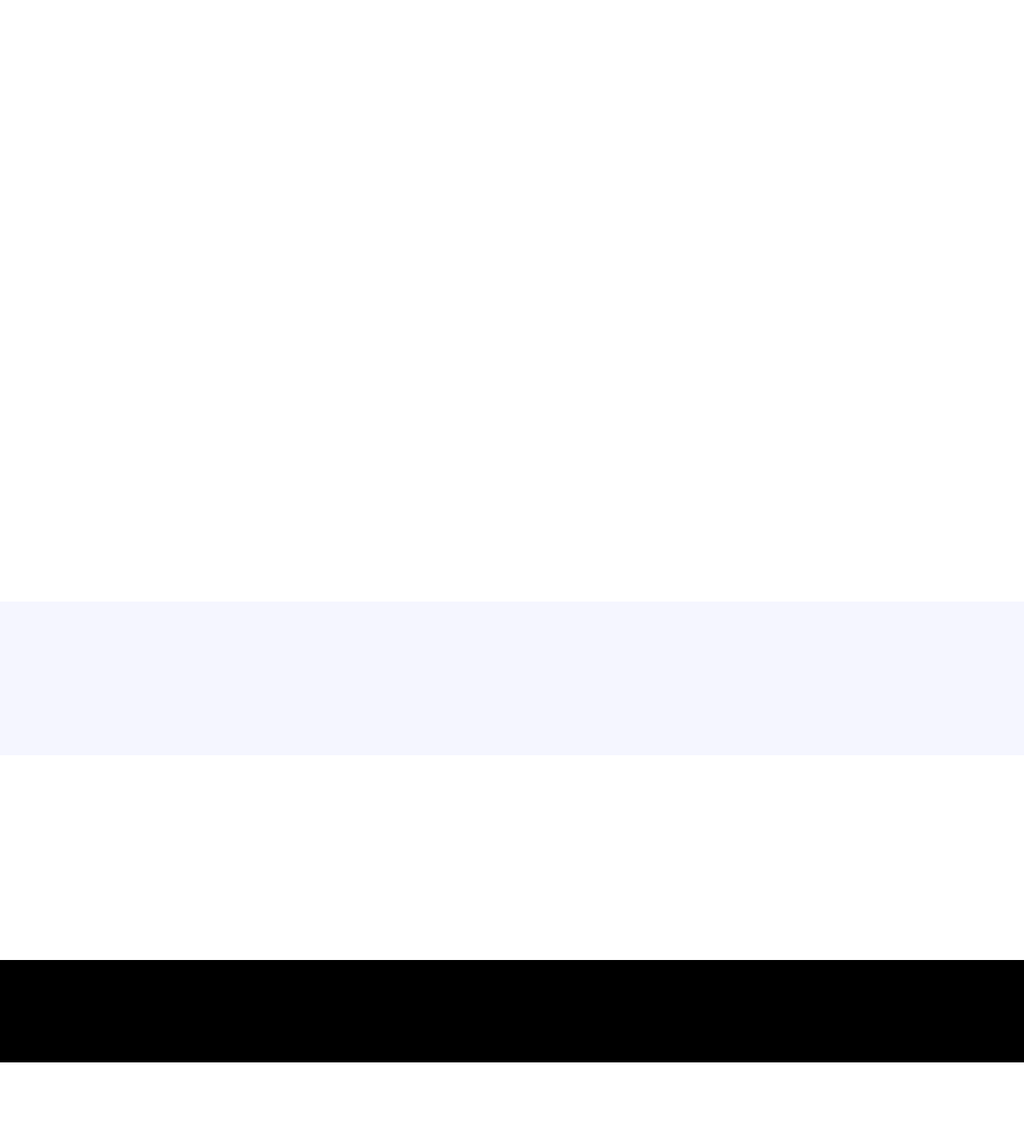
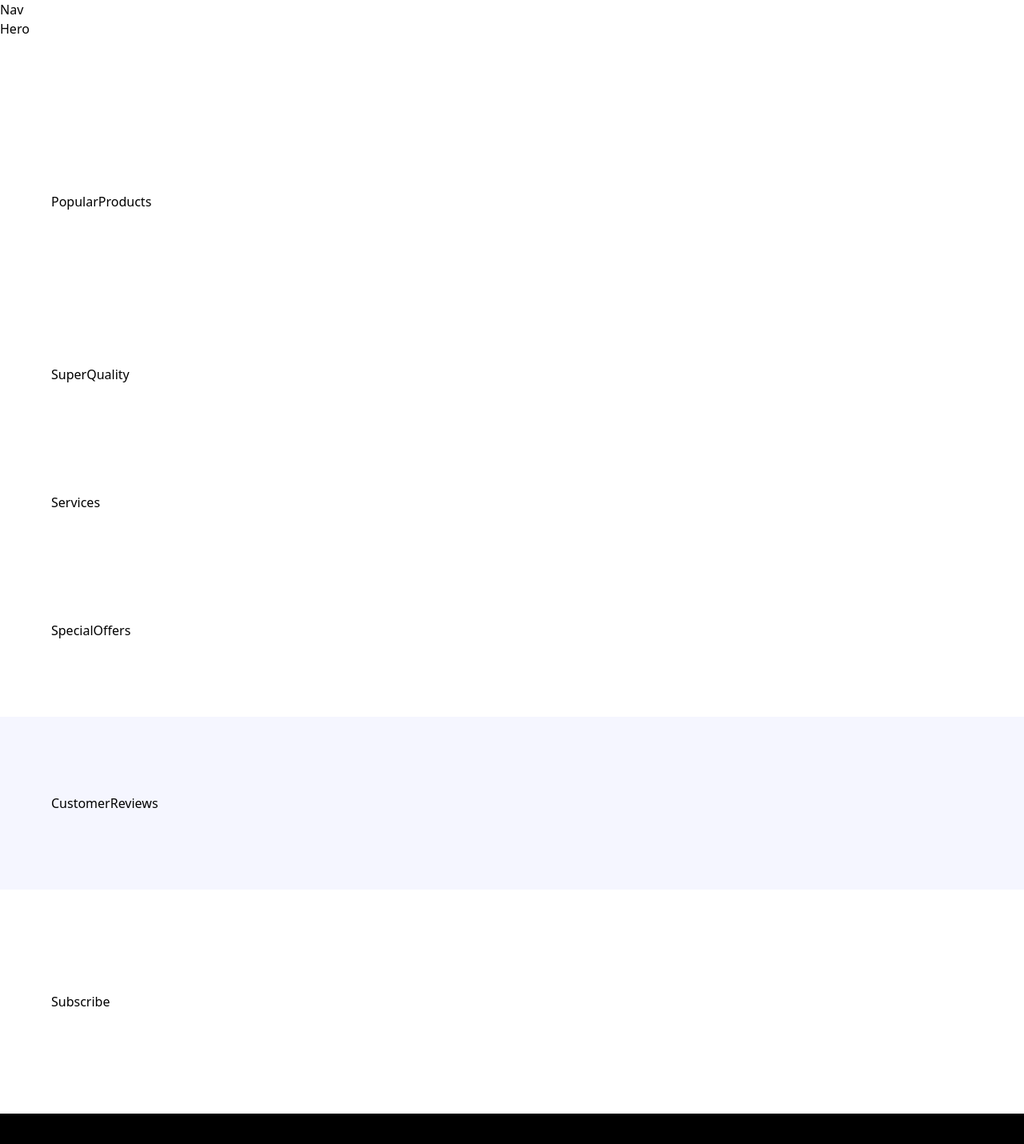
Before and after one commit to anhelms/nike, a React (Vite) app: page / in a window 1280 px wide. Shown: the top 1430 px of the page at 80% size. Before the commit the page ends 1328 px from the top, so only its background shows below. Built offline with nearby package versions, Linux system fonts and the light colour scheme; a web font is replaced by a local one.

Commit message:
adds components folder and Nav.jsx and imports to App.jsx also adds names of sections into the divs to label each part of the page

```diff
--- a/src/App.jsx
+++ b/src/App.jsx
@@ -1,8 +1,9 @@
 import { CustomerReviews, Footer, Hero, PopularProducts, Services, SpecialOffers, Subscribe, SuperQuality } from "./sections";
+import Nav from './components/Nav';
 
 const App = () => (
   <main className="relative">
-    {/* <Nav /> */}
+    <Nav />
     <section className="xl:padding-1 wide:padding-r padding-b">
     <Hero />
     </section>
--- /dev/null
+++ b/src/components/Nav.jsx
@@ -0,0 +1,7 @@
+const Nav = () => {
+  return (
+    <div>Nav</div>
+  )
+}
+
+export default Nav
--- a/src/sections/CustomerReviews.jsx
+++ b/src/sections/CustomerReviews.jsx
@@ -1,8 +1,6 @@
 const CustomerReviews = () => {
   return (
-    <div>
-
-    </div>
+    <div>CustomerReviews</div>
   )
 }
 
--- a/src/sections/Footer.jsx
+++ b/src/sections/Footer.jsx
@@ -1,8 +1,6 @@
 const Footer = () => {
   return (
-    <div>
-
-    </div>
+    <div>Footer</div>
   )
 }
 
--- a/src/sections/Hero.jsx
+++ b/src/sections/Hero.jsx
@@ -1,8 +1,6 @@
 const Hero = () => {
   return (
-    <div>
-
-    </div>
+    <div>Hero</div>
   )
 }
 
--- a/src/sections/PopularProducts.jsx
+++ b/src/sections/PopularProducts.jsx
@@ -1,8 +1,6 @@
 const PopularProducts = () => {
   return (
-    <div>
-
-    </div>
+    <div>PopularProducts</div>
   )
 }
 
--- a/src/sections/Services.jsx
+++ b/src/sections/Services.jsx
@@ -1,8 +1,6 @@
 const Services = () => {
   return (
-    <div>
-
-    </div>
+    <div>Services</div>
   )
 }
 
--- a/src/sections/SpecialOffers.jsx
+++ b/src/sections/SpecialOffers.jsx
@@ -1,8 +1,6 @@
 const SpecialOffers = () => {
   return (
-    <div>
-
-    </div>
+    <div>SpecialOffers</div>
   )
 }
 
--- a/src/sections/Subscribe.jsx
+++ b/src/sections/Subscribe.jsx
@@ -1,8 +1,6 @@
 const Subscribe = () => {
   return (
-    <div>
-
-    </div>
+    <div>Subscribe</div>
   )
 }
 
--- a/src/sections/SuperQuality.jsx
+++ b/src/sections/SuperQuality.jsx
@@ -1,8 +1,6 @@
 const SuperQuality = () => {
   return (
-    <div>
-
-    </div>
+    <div>SuperQuality</div>
   )
 }
 
```
